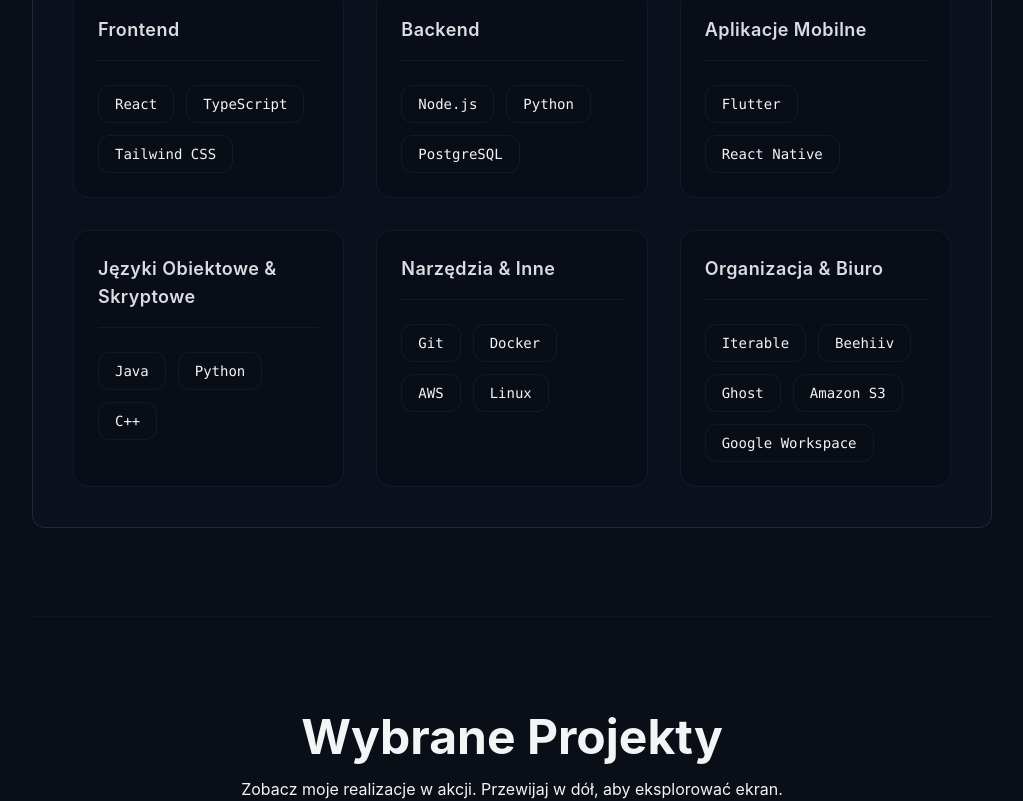
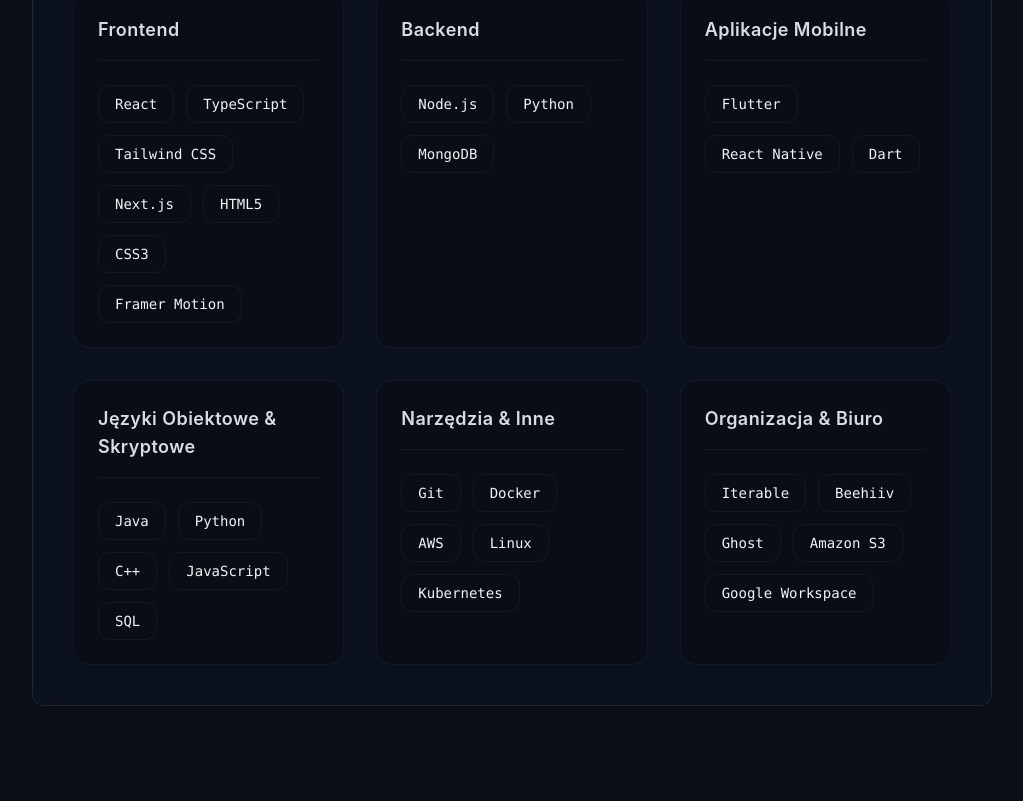
Before and after one commit to DawOrl/portfolio_web, a Next.js app: page / in a window 1280 px wide. Shown: the part 1540-2341 px from the top of the page, without its empty margins (128-1151 px from the left). Built offline with nearby package versions, Linux system fonts and the light colour scheme.

Commit message:
refactor: update skill categories in TechStack component for improved accuracy

```diff
--- a/src/components/blocks/TechStack.tsx
+++ b/src/components/blocks/TechStack.tsx
@@ -5,23 +5,23 @@
 const skillCategories = [
   {
     title: "Frontend",
-    skills: ["React", "TypeScript", "Tailwind CSS"],
+    skills: ["React", "TypeScript", "Tailwind CSS", "Next.js", "HTML5", "CSS3", "Framer Motion"],
   },
   {
     title: "Backend",
-    skills: ["Node.js", "Python", "PostgreSQL"],
+    skills: ["Node.js", "Python", "MongoDB"],
   },
   {
     title: "Aplikacje Mobilne",
-    skills: ["Flutter", "React Native"],
+    skills: ["Flutter", "React Native", "Dart"],
   },
   {
     title: "Języki Obiektowe & Skryptowe",
-    skills: ["Java", "Python", "C++"],
+    skills: ["Java", "Python", "C++", "JavaScript", "SQL"],
   },
   {
     title: "Narzędzia & Inne",
-    skills: ["Git", "Docker", "AWS", "Linux"],
+    skills: ["Git", "Docker", "AWS", "Linux", "Kubernetes"],
   },
   {
     title: "Organizacja & Biuro",
```
